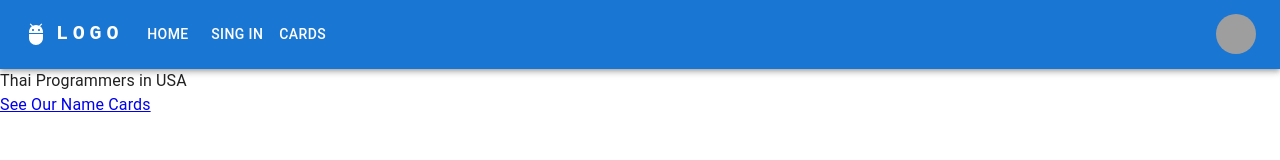
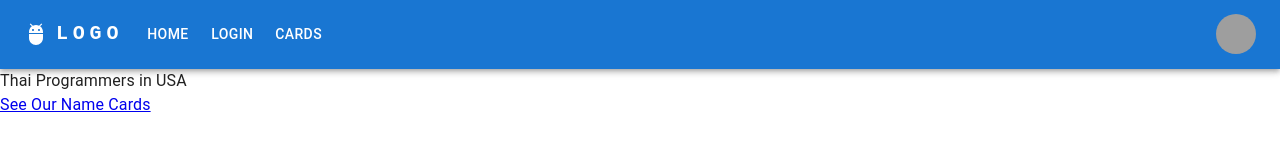
Before and after one commit to thai-programmers-usa/thai-programmers-usa.github.io, a React (Create React App) app: page / in a window 1280 px wide. Shown: the top 160 px of the page. Built offline with nearby package versions, Linux system fonts and the light colour scheme; grey boxes are pictures that could not be loaded.

Commit message:
correct login wording

```diff
--- a/src/pages/Router/index.tsx
+++ b/src/pages/Router/index.tsx
@@ -11,8 +11,8 @@ export const URL_PATHS = [
     page: <Home />,
   },
   {
-    label: 'SING IN',
-    path: 'signin',
+    label: 'LOGIN',
+    path: 'login',
     page: <Login />,
   },
   {
```
